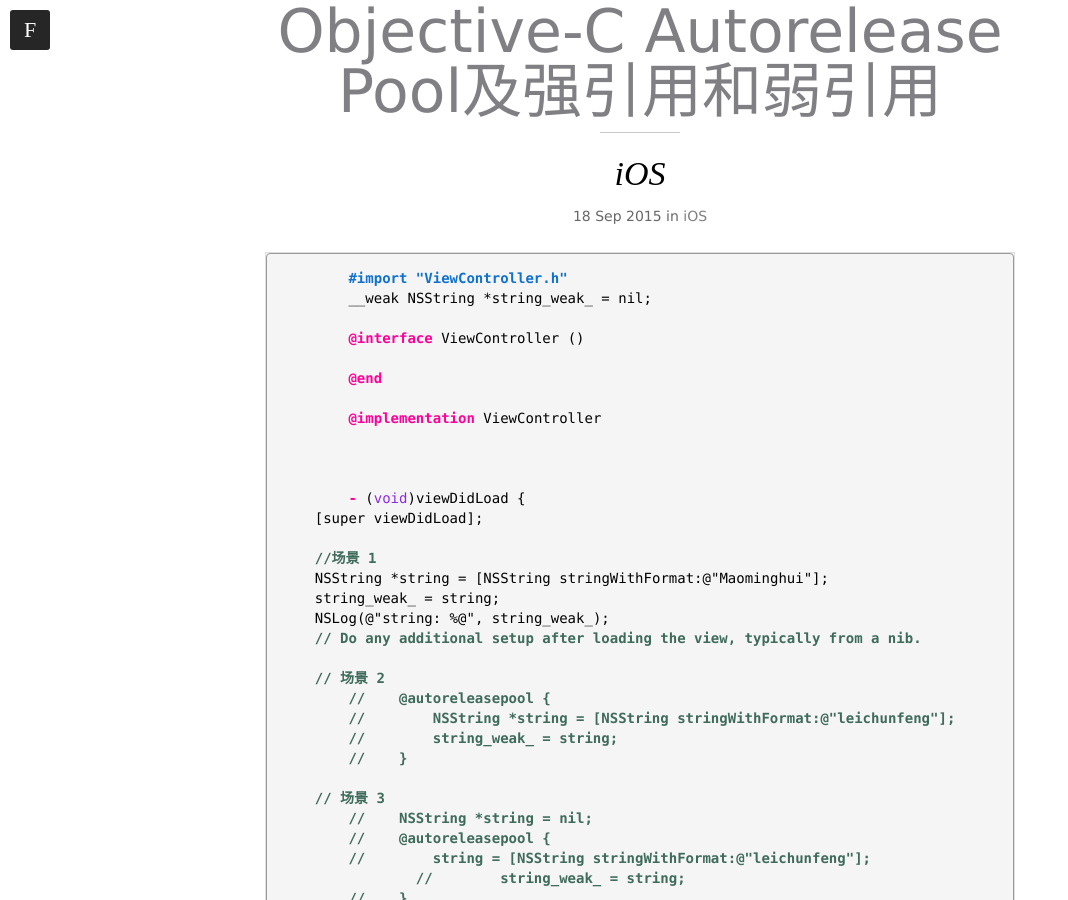
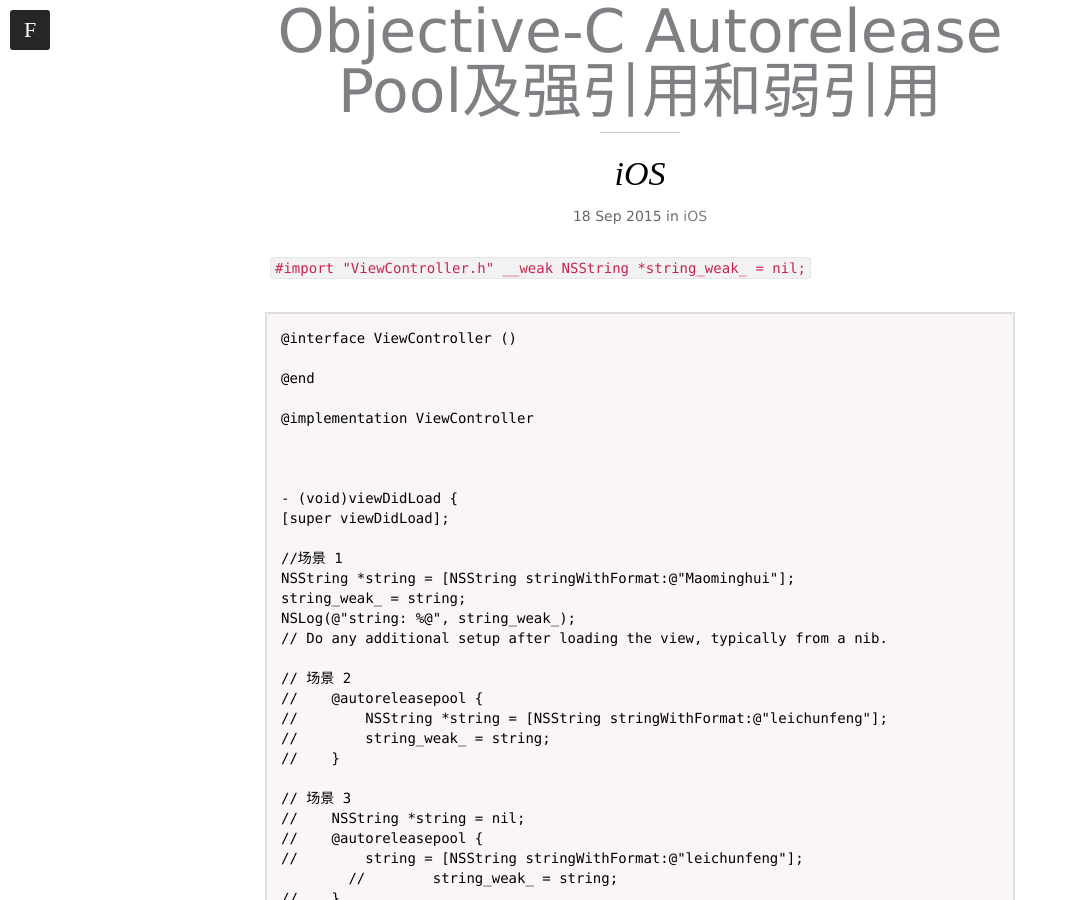
Before and after one commit to maominghui/maominghui.github.io, a Jekyll site: the page built from _posts/2015-09-18-强引用和弱引用.md, in a window 1280 px wide and 900 px high, scrolled down 669 px. Shown: the whole window, without its empty margins (0-1068 px from the left). Built offline with Jekyll 4.4.1, drawn with Linux system fonts in a browser that asks for light colours; some web fonts are replaced; comment, search, counter and statistics services are not loaded; some of the changed text lies outside the part shown.

Commit message:
code
test

```diff
--- a/_posts/2015-09-18-强引用和弱引用.md
+++ b/_posts/2015-09-18-强引用和弱引用.md
@@ -13,8 +13,7 @@ published: true
 
 
 
-{% highlight Objective-C %}
-
+<code>
 	#import "ViewController.h"
 	__weak NSString *string_weak_ = nil;
 
@@ -65,7 +64,7 @@ published: true
     [super didReceiveMemoryWarning];
     // Dispose of any resources that can be recreated.
 	}
-{% endhighlight %}
+
 
 
 ---
```
